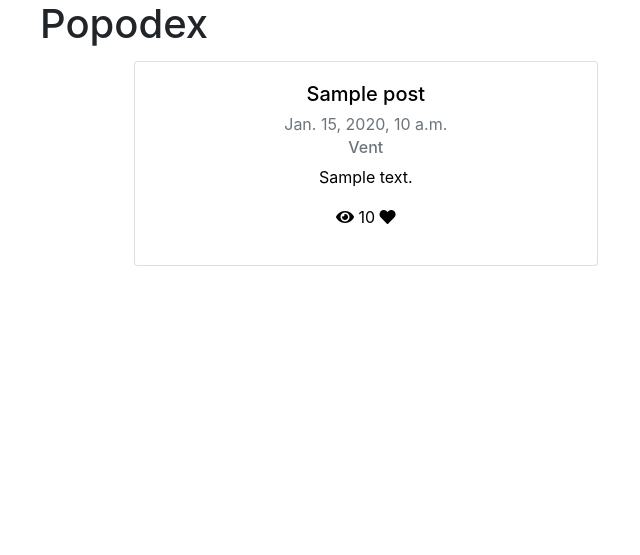
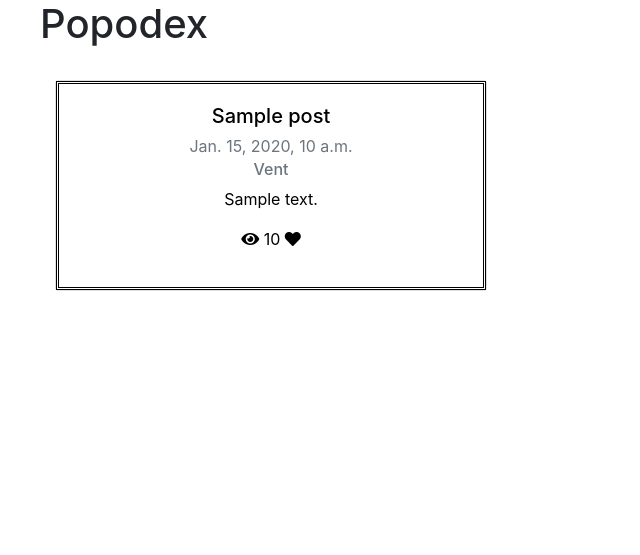
Before and after one commit to robified/mi_popopipo, a Django app: page /post/ in a window 1280 px wide. Shown: the part 56-611 px from the top of the page, without its empty margins (45-685 px from the left). Run offline with Django 3.2, Linux system fonts and the light colour scheme; tables that the repository leaves empty hold one stand-in row (values such as "Sample post"); some libraries are stand-ins or nearby versions.

Commit message:
cards now grid side to side

```diff
--- a/main_app/static/css/style.css
+++ b/main_app/static/css/style.css
@@ -9,13 +9,11 @@ a:hover {
     color: inherit;
 }
 
-.wrap {
-    display: flex;
-    flex-wrap: wrap;
-    margin-left: 8%;
+#index-card {
+    text-align-last: center;
+    border: 3px double black;
 }
 
-.card {
-    margin: 5px;
-    text-align-last: center;
+#index-card:hover {
+  box-shadow: 8px 8px 8px 5px #888888;
 }
--- a/main_app/templates/blog/index.html
+++ b/main_app/templates/blog/index.html
@@ -1,13 +1,14 @@
 {% extends 'base.html' %}
 {% block content %}
 
-<h1>Popodex</h1>
-
+<h1>Popodex</h1><br>
+  <div class="container-fluid">
+    <div class="row">
         {% for single_post in post%}
-    <div class="wrap">
-        <a href="{% url 'detail' single_post.id %}" class="">
-            <div class="card" style="width: 29rem;">
-                <div class="card-body">
+          <div class="col-sm-6">
+            <a href="{% url 'detail' single_post.id %}">
+                <div class="card" style="width: 27rem;">
+                    <div class="card-body" id="index-card">
                         <h5 class="card-title text-center">{{single_post.title}}</h5>
                         <p class="card-subtitle mb-2 text-muted">{{single_post.created_on}}</p>
                         <h6 class="card-subtitle mb-2 text-muted">
@@ -27,4 +28,6 @@
             <br>
            </div>
         {% endfor %}
+    </div>
+  </div>
 {% endblock %}
```
Lines whose indentation alone changed are shown as unchanged.
